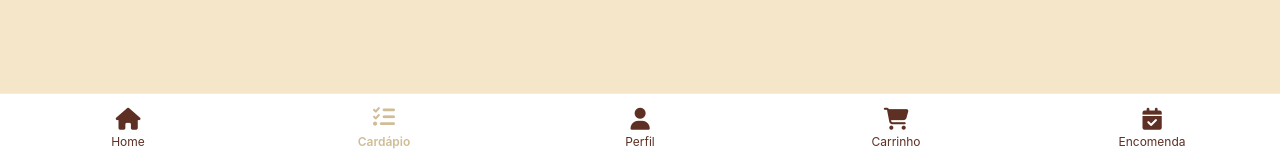
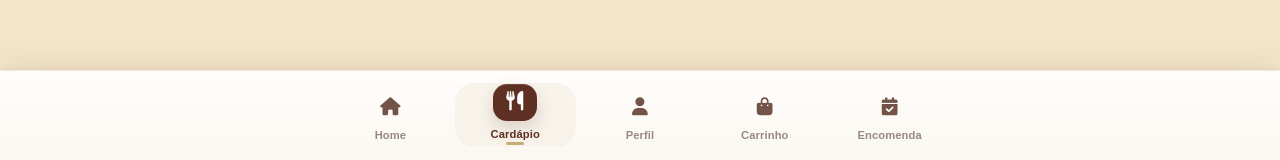
Before and after one commit to maysoifc/padaria-martins, a Vue app: page /menu in a window 1280 px wide. Shown: the part 637-797 px from the top of the page. Built offline with nearby package versions, Linux system fonts and the light colour scheme; no server answers.

Commit message:
"style(BottomNav): aprimora navegação inferior

```diff
--- a/src/components/BottomNav.vue
+++ b/src/components/BottomNav.vue
@@ -1,82 +1,306 @@
-<script>
-</script>
-
 <template>
-  <nav class="bottom-nav">
+  <nav class="bottom-nav" aria-label="Navegação principal">
+    <div class="nav-inner">
       <router-link to="/home" class="nav-item">
+        <div class="nav-icon">
           <i class="fa-solid fa-house"></i>
+        </div>
         <span>Home</span>
       </router-link>
-
   <router-link to="/menu" class="nav-item">
-        <i class="fa-solid fa-list-check"></i>
+    <div class="nav-icon">
+      <i class="fa-solid fa-utensils"></i>
+    </div>
     <span>Cardápio</span>
   </router-link>
 
   <router-link to="/perfil" class="nav-item">
+    <div class="nav-icon">
       <i class="fa-solid fa-user"></i>
+    </div>
     <span>Perfil</span>
   </router-link>
 
   <router-link to="/carrinho" class="nav-item">
-       <i class="fa-solid fa-cart-shopping"></i>
+    <div class="nav-icon">
+      <i class="fa-solid fa-bag-shopping"></i>
+    </div>
     <span>Carrinho</span>
   </router-link>
 
   <router-link to="/encomenda" class="nav-item">
+    <div class="nav-icon">
       <i class="fa-solid fa-calendar-check"></i>
+    </div>
     <span>Encomenda</span>
   </router-link>
+</div>
   </nav>
 </template>
 
-<style>
+<style scoped>
 .bottom-nav {
   position: fixed;
+  left: 0;
+  right: 0;
   bottom: 0;
-  left: 0;
+  z-index: 1000;
+
   width: 100%;
-  min-height: 70px;
-  background-color: #ffffff;
+
+  padding: 8px 12px;
+  padding-bottom: calc(8px + env(safe-area-inset-bottom));
+
+  background:
+    linear-gradient(
+      180deg,
+      rgba(255, 255, 255, 0.94) 0%,
+      rgba(250, 247, 241, 0.98) 100%
+    );
+
+  border-top: 1px solid rgba(94, 48, 35, 0.08);
+
+  box-shadow:
+    0 -8px 30px rgba(70, 42, 31, 0.08),
+    0 -2px 8px rgba(70, 42, 31, 0.04);
+
+  backdrop-filter: blur(18px);
+  -webkit-backdrop-filter: blur(18px);
+
+  box-sizing: border-box;
+}
+
+.nav-inner {
+  width: 100%;
+  max-width: 620px;
+  min-height: 68px;
+
+  margin: 0 auto;
+
   display: flex;
-  justify-content: space-around;
   align-items: center;
-  border-top: 1px solid #eee;
-  z-index: 1000;
-  box-sizing: border-box;
-  padding-bottom: env(safe-area-inset-bottom);
+  justify-content: space-between;
+  gap: 4px;
 }
 
 .nav-item {
+  position: relative;
+
+  flex: 1;
+  min-width: 0;
+  height: 62px;
+
   display: flex;
   flex-direction: column;
   align-items: center;
   justify-content: center;
+
+  gap: 4px;
+
+  color: #9a8880;
   text-decoration: none;
-  color: #5E3023;
-  font-size: 0.75rem;
-  width: 100%;
-  padding: 10px 0;
+
+  border-radius: 20px;
+
+  font-family: "DM Sans", sans-serif;
+  font-size: 0.66rem;
+  font-weight: 600;
+  letter-spacing: 0.01em;
+
+  transition:
+    color 0.25s ease,
+    transform 0.2s ease,
+    background 0.25s ease;
+}
+
+.nav-icon {
+  width: 42px;
+  height: 36px;
+
+  display: flex;
+  align-items: center;
+  justify-content: center;
+
+  border-radius: 14px;
+
+  transition:
+    background 0.25s ease,
+    transform 0.25s ease,
+    box-shadow 0.25s ease;
 }
 
 .nav-item i {
-  font-size: 22px;
-  margin-bottom: 4px;
-  color: #5E3023;
-  transition: transform 0.2s ease, color 0.2s ease;
+  font-size: 18px;
+  color: #735348;
+
+  transition:
+    color 0.25s ease,
+    transform 0.25s ease;
 }
 
-.router-link-active {
-  color: #d0bd97;
-  font-weight: 600;
+.nav-item span {
+  line-height: 1;
+  white-space: nowrap;
+
+  transition:
+    color 0.25s ease,
+    transform 0.25s ease;
 }
 
-.router-link-active i {
-  color: #d0bd97;
+.nav-item.router-link-active {
+  color: #5e3023;
+  font-weight: 700;
+  background: rgba(245, 240, 230, 0.72);
+}
+
+.nav-item.router-link-active .nav-icon {
+  background: #5e3023;
+
+  transform: translateY(-5px);
+
+  box-shadow:
+    0 7px 16px rgba(94, 48, 35, 0.18),
+    inset 0 1px 0 rgba(255, 255, 255, 0.12);
+}
+
+.nav-item.router-link-active i {
+  color: #fff;
+  transform: scale(1.08);
+}
+
+.nav-item.router-link-active span {
+  color: #5e3023;
+  transform: translateY(-1px);
+}
+
+.nav-item.router-link-active::before {
+  content: "";
+
+  position: absolute;
+  top: 3px;
+  left: 50%;
+
+  width: 5px;
+  height: 5px;
+
+  border-radius: 50%;
+
+  background: #c8ad78;
+
+  transform: translateX(-50%);
+}
+
+.nav-item.router-link-active::after {
+  content: "";
+
+  position: absolute;
+  left: 50%;
+  bottom: 2px;
+
+  width: 18px;
+  height: 3px;
+
+  border-radius: 20px;
+
+  background: #c8ad78;
+
+  transform: translateX(-50%);
+}
+
+.nav-item:hover:not(.router-link-active) {
+  color: #5e3023;
+  background: rgba(250, 247, 241, 0.9);
+}
+
+.nav-item:hover:not(.router-link-active) .nav-icon {
   transform: translateY(-2px);
+  background: #f5f0e6;
+}
+
+.nav-item:hover:not(.router-link-active) i {
+  color: #5e3023;
 }
 
 .nav-item:active {
-  background-color: rgba(187, 162, 112, 0.1);
+  transform: scale(0.94);
+}
+
+@media (max-width: 420px) {
+  .bottom-nav {
+    padding-left: 7px;
+    padding-right: 7px;
+  }
+
+  .nav-inner {
+    min-height: 64px;
+  }
+
+  .nav-item {
+    height: 58px;
+    border-radius: 17px;
+    font-size: 0.61rem;
+  }
+
+  .nav-icon {
+    width: 39px;
+    height: 33px;
+    border-radius: 12px;
+  }
+
+  .nav-item i {
+    font-size: 17px;
+  }
+}
+
+@media (max-width: 360px) {
+  .bottom-nav {
+    padding-left: 4px;
+    padding-right: 4px;
+  }
+
+  .nav-item {
+    height: 56px;
+    gap: 3px;
+    font-size: 0.56rem;
+  }
+
+  .nav-icon {
+    width: 35px;
+    height: 30px;
+    border-radius: 11px;
+  }
+
+  .nav-item i {
+    font-size: 16px;
+  }
+
+  .nav-item.router-link-active .nav-icon {
+    transform: translateY(-4px);
+  }
+
+  .nav-item.router-link-active::before {
+    top: 2px;
+  }
+}
+
+@media (min-width: 768px) {
+  .bottom-nav {
+    padding-bottom: 12px;
+  }
+
+  .nav-inner {
+    min-height: 72px;
+    padding: 0 10px;
+  }
+
+  .nav-item {
+    height: 64px;
+    font-size: 0.7rem;
+  }
+
+  .nav-icon {
+    width: 44px;
+    height: 37px;
+  }
 }
 </style>
```
Lines whose indentation alone changed are shown as unchanged.
